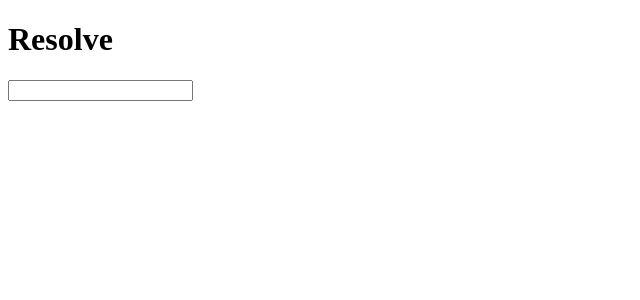
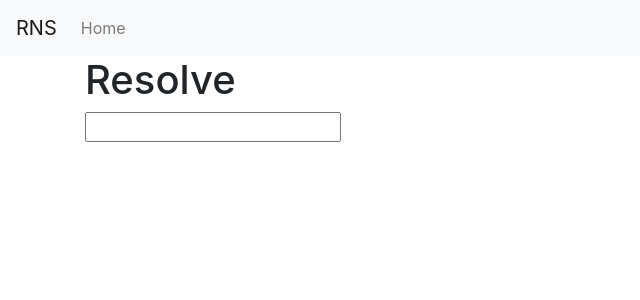
Before and after one commit to rsksmart/rns-manager-react, a React (Create React App) app: page / in a window 1280 px wide. Shown: the top 300 px of the page, without its empty margins (0-640 px from the left). Built offline with nearby package versions, Linux system fonts and the light colour scheme.

Commit message:
Add bootstrap

```diff
--- a/package.json
+++ b/package.json
@@ -3,8 +3,10 @@
   "version": "0.1.0",
   "private": true,
   "dependencies": {
+    "bootstrap": "^4.3.1",
     "eth-ens-namehash": "^2.0.8",
     "react": "^16.8.3",
+    "react-bootstrap": "^1.0.0-beta.5",
     "react-dom": "^16.8.3",
     "react-redux": "^6.0.1",
     "react-scripts": "2.1.5",
--- a/src/app/App.js
+++ b/src/app/App.js
@@ -1,12 +1,16 @@
 import React, { Component } from 'react';
-import ResolveAddressComponent from './components/ResolverAddressComponent';
+import { Header, ResolverAddressComponent } from './components';
+import { Container } from 'react-bootstrap';
 
 class App extends Component {
   render() {
     return (
-      <div>
-        <ResolveAddressComponent />
-      </div>
+      <React.Fragment>
+        <Header />
+        <Container>
+          <ResolverAddressComponent />
+        </Container>
+      </React.Fragment>
     );
   }
 }
--- /dev/null
+++ b/src/app/components/Header.js
@@ -0,0 +1,16 @@
+import React from 'react';
+import { Navbar, Nav,  } from 'react-bootstrap';
+
+const Header = () => (
+  <Navbar bg="light" expand="lg">
+    <Navbar.Brand href="#">RNS</Navbar.Brand>
+    <Navbar.Toggle aria-controls="basic-navbar-nav" />
+    <Navbar.Collapse id="basic-navbar-nav">
+      <Nav className="mr-auto">
+        <Nav.Link href="#">Home</Nav.Link>
+      </Nav>
+    </Navbar.Collapse>
+  </Navbar>
+);
+
+export default Header;
--- a/src/app/components/ResolverAddressComponent.js
+++ b/src/app/components/ResolverAddressComponent.js
@@ -1,12 +1,12 @@
 import React, { Component } from 'react';
-import ResolveAddressContainer from '../containers/ResolveAddressContianer';
+import ResolverAddressContainer from '../containers/ResolveAddressContianer';
 
 class ResolveAddressComponent extends Component {
   render () {
     return (
       <div>
         <h1>Resolve</h1>
-        <ResolveAddressContainer />
+        <ResolverAddressContainer />
       </div>
     );
   }
--- /dev/null
+++ b/src/app/components/index.js
@@ -0,0 +1,2 @@
+export { default as Header } from './Header';
+export { default as ResolverAddressComponent } from './ResolverAddressComponent';
--- a/src/index.js
+++ b/src/index.js
@@ -4,8 +4,9 @@ import { createStore, applyMiddleware } from 'redux';
 import { Provider } from 'react-redux';
 import thunk from 'redux-thunk';
 import { createLogger } from 'redux-logger';
+import rootReducer from './app/reducers';
 import App from './app/App';
-import rootReducer from './app/reducers';
+import 'bootstrap/dist/css/bootstrap.css';
 import * as serviceWorker from './serviceWorker';
 
 const middleware = [ thunk ]
```
Also changed, not shown: 1 other file (tests, documents, lock files or other folders).
